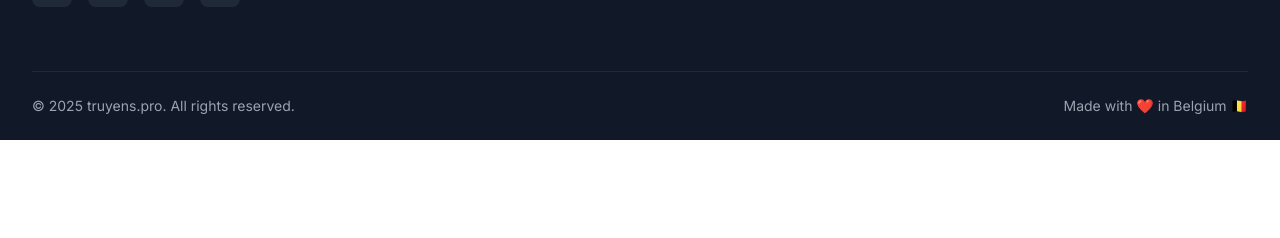
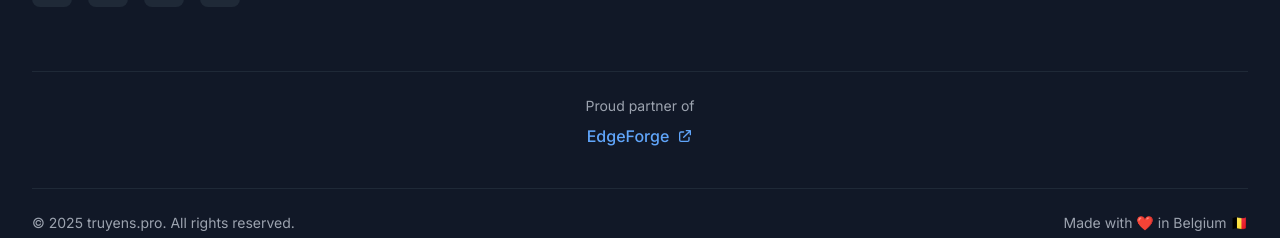
Before and after one commit to bokk3/portfolio, a Next.js app: page /en/projects/ecommerce-platform in a window 1280 px wide. Shown: the part 1191-1429 px from the top of the page. Before the commit the page ends 1331 px from the top, so only its background shows below. Built offline with nearby package versions, Linux system fonts and the light colour scheme.

Commit message:
edgeforge

```diff
--- a/docker-compose.yml
+++ b/docker-compose.yml
@@ -24,7 +24,7 @@
       - "443:443"
     volumes:
       - ./nginx.conf:/etc/nginx/nginx.conf:ro
-      - ./ssl:/etc/nginx/ssl:ro  # Pour les certificats SSL
+      - ./ssl:/etc/nginx/ssl:ro # Pour les certificats SSL
     depends_on:
       - web
     restart: unless-stopped
@@ -63,6 +63,7 @@
   postgres_data:
   redis_data:
 
+
 networks:
   app-network:
     driver: bridge
--- a/src/components/layout/Footer.tsx
+++ b/src/components/layout/Footer.tsx
@@ -99,6 +99,26 @@
           </div>
         </div>
 
+        {/* Partnership Section */}
+        <div className="border-t border-gray-800 dark:border-gray-700 py-6">
+          <div className="text-center mb-4">
+            <p className="text-sm text-gray-400 dark:text-gray-500 mb-2">
+              {t('partnership.text')}
+            </p>
+            <a
+              href="https://www.edgeforge.eu/"
+              target="_blank"
+              rel="noopener noreferrer"
+              className="inline-flex items-center space-x-2 text-blue-400 hover:text-blue-300 transition-colors font-medium"
+            >
+              <span>EdgeForge</span>
+              <svg className="w-4 h-4" fill="none" stroke="currentColor" viewBox="0 0 24 24">
+                <path strokeLinecap="round" strokeLinejoin="round" strokeWidth={2} d="M10 6H6a2 2 0 00-2 2v10a2 2 0 002 2h10a2 2 0 002-2v-4M14 4h6m0 0v6m0-6L10 14" />
+              </svg>
+            </a>
+          </div>
+        </div>
+
         {/* Bottom Bar */}
         <div className="border-t border-gray-800 dark:border-gray-700 py-6">
           <div className="flex flex-col md:flex-row justify-between items-center space-y-4 md:space-y-0">
--- a/src/messages/en.json
+++ b/src/messages/en.json
@@ -143,6 +143,9 @@
       "privacy": "Privacy Policy",
       "terms": "Terms of Service",
       "cookies": "Cookie Policy"
+    },
+    "partnership": {
+      "text": "Proud partner of"
     },
     "copyright": "© {year} truyens.pro. All rights reserved.",
     "made": "Made with ❤️ in Belgium 🇧🇪",
--- a/src/messages/fr.json
+++ b/src/messages/fr.json
@@ -143,6 +143,9 @@
       "privacy": "Politique de Confidentialité",
       "terms": "Conditions de Service",
       "cookies": "Politique des Cookies"
+    },
+    "partnership": {
+      "text": "Fier partenaire de"
     },
     "copyright": "© {year} truyens.pro. Tous droits réservés.",
     "made": "Fait avec ❤️ en Belgique 🇧🇪",
--- a/src/messages/nl.json
+++ b/src/messages/nl.json
@@ -143,6 +143,9 @@
       "privacy": "Privacybeleid",
       "terms": "Servicevoorwaarden",
       "cookies": "Cookiebeleid"
+    },
+    "partnership": {
+      "text": "Trotse partner van"
     },
     "copyright": "© {year} truyens.pro. Alle rechten voorbehouden.",
     "made": "Gemaakt met ❤️ in België 🇧🇪",
```
